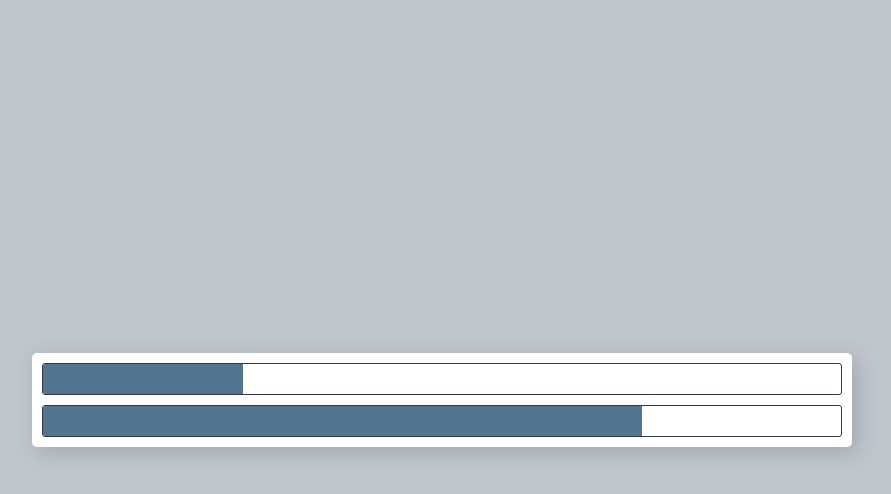
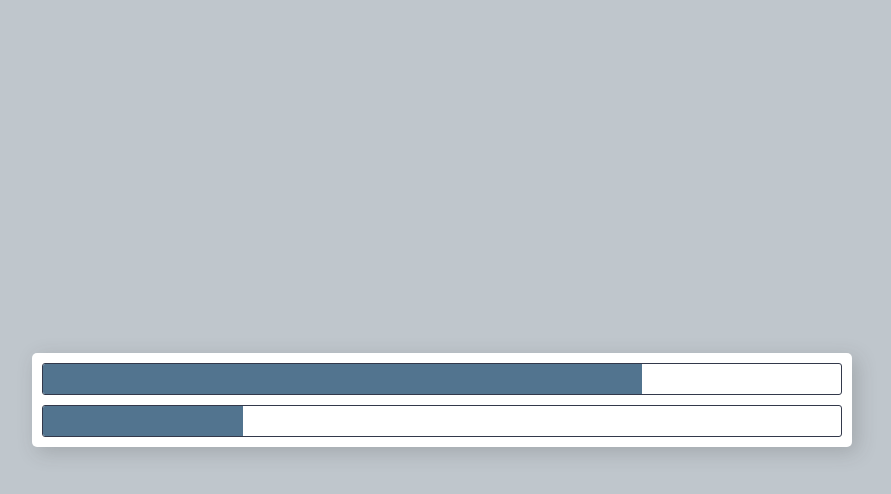
Before and after one commit to Zikrillo/voting_widget, a plain HTML site: page index.html in a window 1280 px wide. Both pictures are taken after a click on the element 640 px from the left and 379 px from the top of the page. Shown: the whole page, without its empty margins (198-1089 px from the left). Drawn offline with Linux system fonts and the light colour scheme.

Commit message:
Added script for calculating percentage

```diff
--- a/script.js
+++ b/script.js
@@ -1,10 +1,21 @@
 "use strict";
-let score = 1;
-let score_1 =1;
+let score = 2;
+let score_1 = 1;
 let per = document.querySelector(".per");
 let per_s = document.querySelector(".per_s");
 let coloumn = document.querySelectorAll(".coloumn")[0];
 let coloumn_s = document.querySelectorAll(".coloumn")[1];
+
+
 coloumn.addEventListener('click', ()=>{
-    alert("hello");
+    score++;
+    per.style.width = `${Math.round(score/(score + score_1)*100)}%`;
+    per_s.style.width = `${100-Math.round(score/(score + score_1)*100)}%`;
 });
+
+
+coloumn_s.addEventListener('click', ()=>{
+    score_1++;
+    per.style.width = `${Math.round(score/(score + score_1)*100)}%`;
+    per_s.style.width = `${100-Math.round(score/(score + score_1)*100)}%`
+});
--- a/style.css
+++ b/style.css
@@ -30,14 +30,16 @@ body{
 .per{
     display: inline-block;
     background-color: rgb(82, 116, 143);
-    width: 25%;
+    width: 0%;
     height: 100%;
     border-radius: 2px 0px 0px 2px;
+    transition: 10ms;
 }
 .per_s{
     display: inline-block;
     background-color: rgb(82, 116, 143);
-    width: 75%;
+    width: 0%;
     height: 100%;
     border-radius: 2px 0px 0px 2px;
+    transition: 500ms;
 }
```
